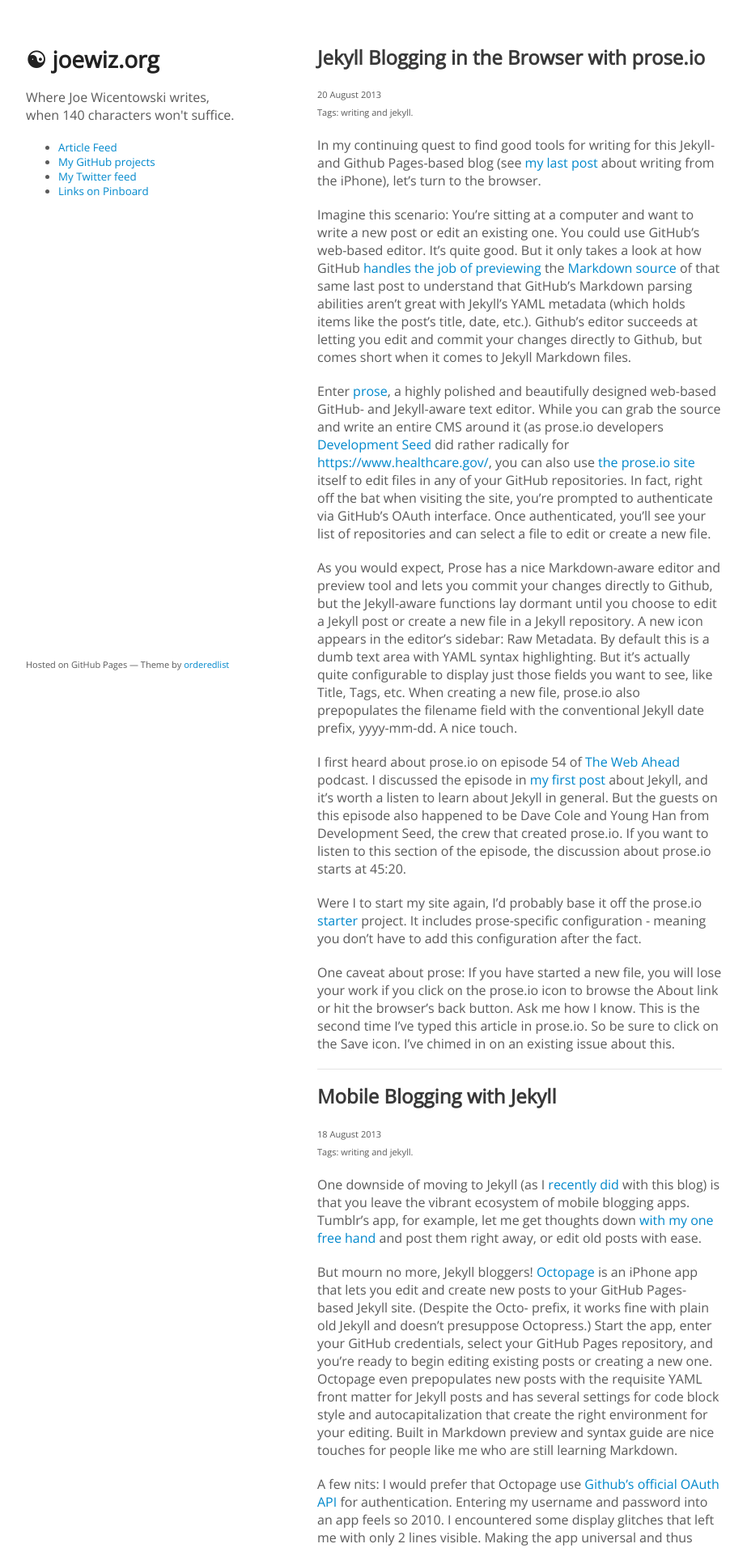
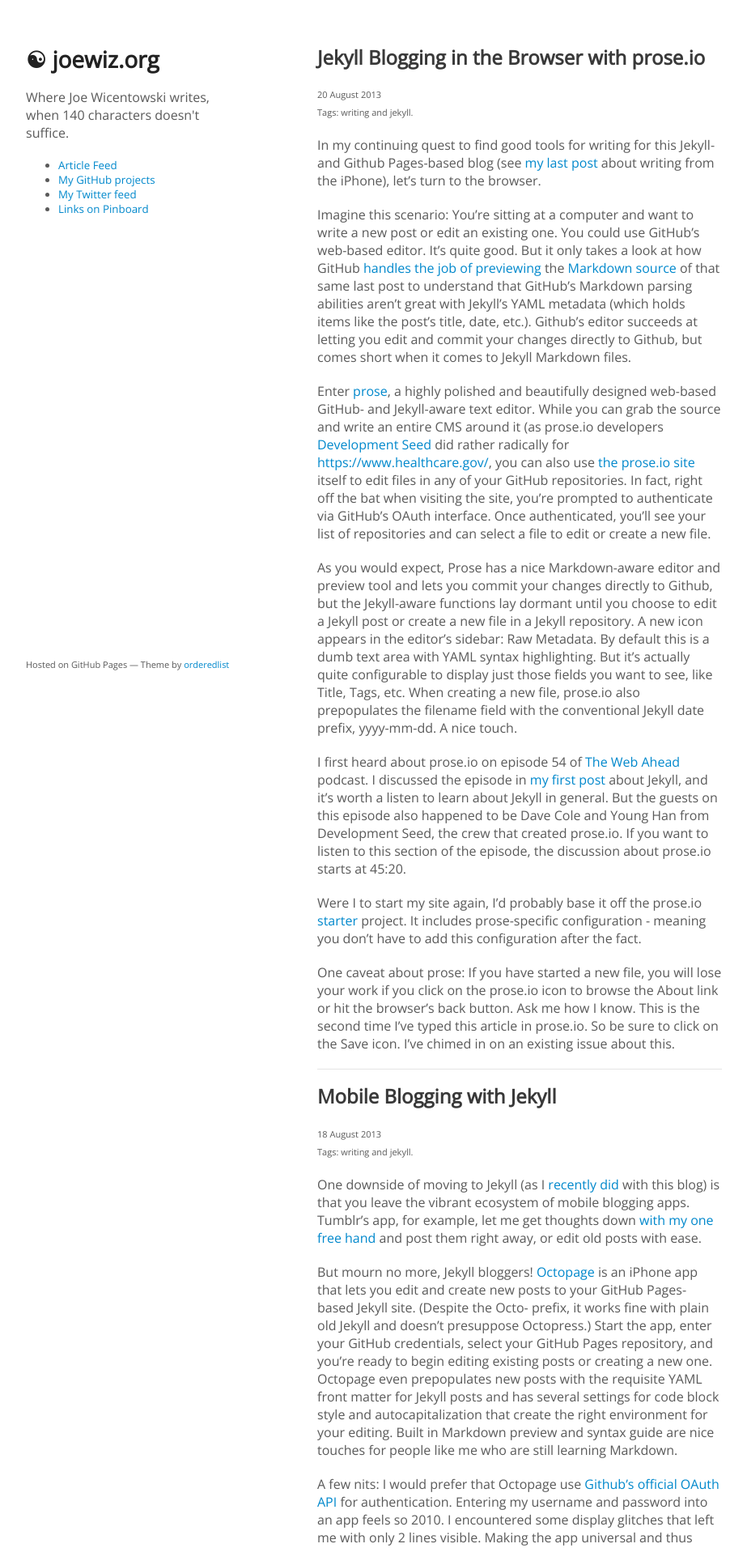
Before and after one commit to joewiz/joewiz.github.io, a Jekyll site: the page built from index.md, in a window 1280 px wide. Shown: the top 1912 px of the page at 81% size, without its empty margins (178-1101 px from the left). Built offline with Jekyll 4.4.1, drawn with Linux system fonts in a browser that asks for light colours.

```diff
--- a/_config.yml
+++ b/_config.yml
@@ -16,7 +16,7 @@ domain:      joewiz.org
 title:       joewiz.org
 author:      Joe Wicentowski
 email:       joewiz@gmail.com
-description: Where Joe Wicentowski writes, when 140 characters won't suffice.
+description: Where Joe Wicentowski writes, when 140 characters doesn't suffice.
 
 google_analytics:
   account:   UA-582491-4
--- a/atom.xml
+++ b/atom.xml
@@ -16,6 +17,7 @@ layout: nil
     </author>
 
     {% for post in site.posts %}
+    {% unless post.draft %}
     <entry>
         <title>{{ post.title }}</title>
         <link href="http://{{ site.domain }}{{ post.url }}"/>
@@ -23,6 +25,7 @@ layout: nil
         <id>http://{{ site.domain }}{{ post.id }}</id>
         <content type="html">{{ post.content | xml_escape }}</content>
     </entry>
+    {% endunless %}
     {% endfor %}
 
 </feed>
```
Also changed, not shown: other parts of atom.xml (+1 -0 lines).
